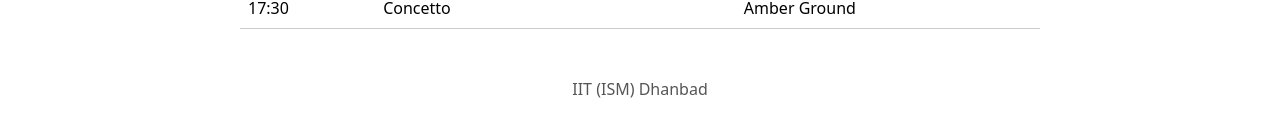
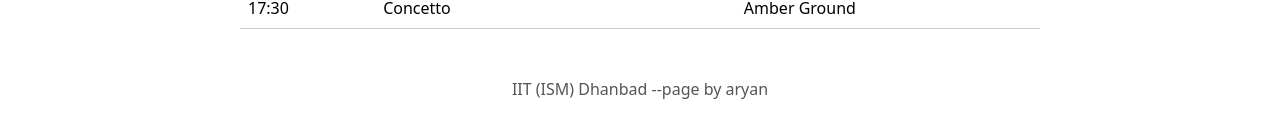
Before and after one commit to aryansingh2604/club-page, a plain HTML site: page index.html in a window 1280 px wide. Shown: the part 471-608 px from the top of the page. Drawn offline with Linux system fonts and the light colour scheme.

Commit message:
add my name to the footer

```diff
--- a/index.html
+++ b/index.html
@@ -32,7 +32,7 @@
   </main>
 
   <footer>
-    <p>IIT (ISM) Dhanbad</p>
+    <p>IIT (ISM) Dhanbad --page by aryan</p>
   </footer>
 </body>
 </html>
```
